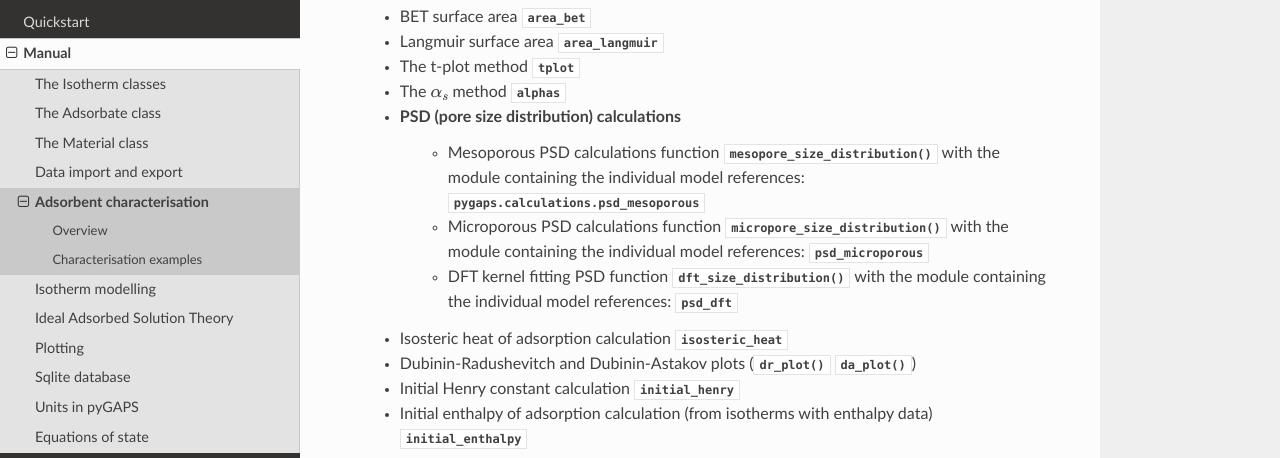
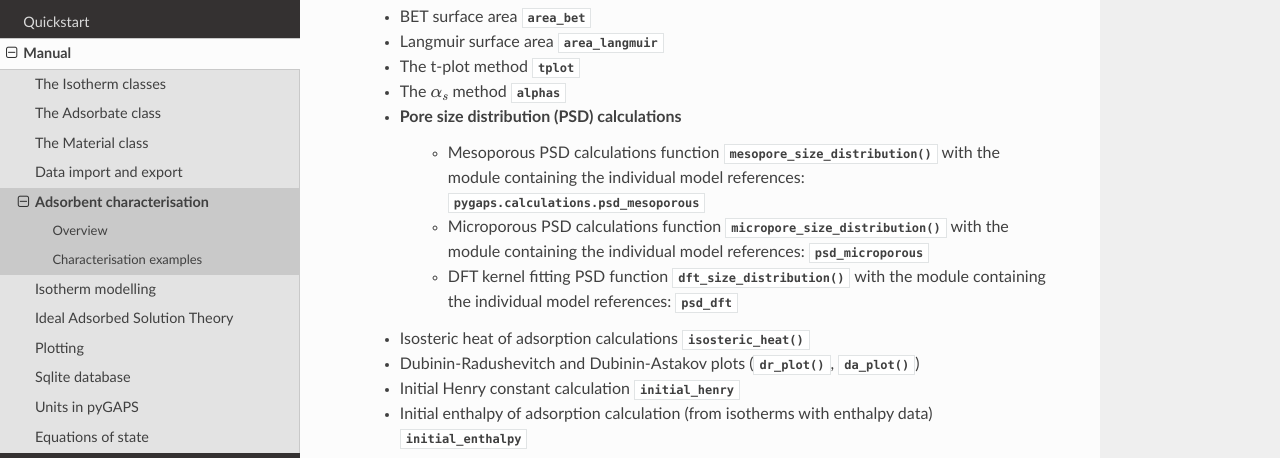
Before and after one commit to pauliacomi/pyGAPS, a Sphinx documentation site: the page built from docs/manual/characterisation.rst, in a window 1280 px wide and 1272 px high. Shown: the part 355-813 px from the top of the window. Built offline with Sphinx 7.4.7 and the Read the Docs theme 2.0.0, drawn with Linux system fonts in a browser that asks for light colours.

Commit message:
isosteric heat module to method

```diff
--- a/docs/manual/characterisation.rst
+++ b/docs/manual/characterisation.rst
@@ -16,16 +16,16 @@ The framework currently provides the following functionality for material charac
     - Langmuir surface area :mod:`~pygaps.calculations.area_langmuir`
     - The t-plot method :mod:`~pygaps.calculations.tplot`
     - The :math:`\alpha_s` method :mod:`~pygaps.calculations.alphas`
-    - PSD (pore size distribution) calculations
+    - Pore size distribution (PSD) calculations
         - Mesoporous PSD calculations function :meth:`~pygaps.calculations.psd.mesopore_size_distribution`
           with the module containing the individual model references: :mod:`pygaps.calculations.psd_mesoporous`
         - Microporous PSD calculations function :meth:`~pygaps.calculations.psd.micropore_size_distribution`
           with the module containing the individual model references: :mod:`~pygaps.calculations.psd_microporous`
         - DFT kernel fitting PSD function :meth:`~pygaps.calculations.psd.dft_size_distribution`
           with the module containing the individual model references: :mod:`~pygaps.calculations.psd_dft`
-    - Isosteric heat of adsorption calculation :mod:`~pygaps.calculations.isosteric_heat`
+    - Isosteric heat of adsorption calculations :meth:`~pygaps.calculations.isosteric_heat.isosteric_heat`
     - Dubinin-Radushevitch and Dubinin-Astakov plots
-      (:meth:`~pygaps.calculations.dr_da_plots.dr_plot`
+      (:meth:`~pygaps.calculations.dr_da_plots.dr_plot`,
       :meth:`~pygaps.calculations.dr_da_plots.da_plot`)
     - Initial Henry constant calculation :mod:`~pygaps.calculations.initial_henry`
     - Initial enthalpy of adsorption calculation (from isotherms with enthalpy data)
```
